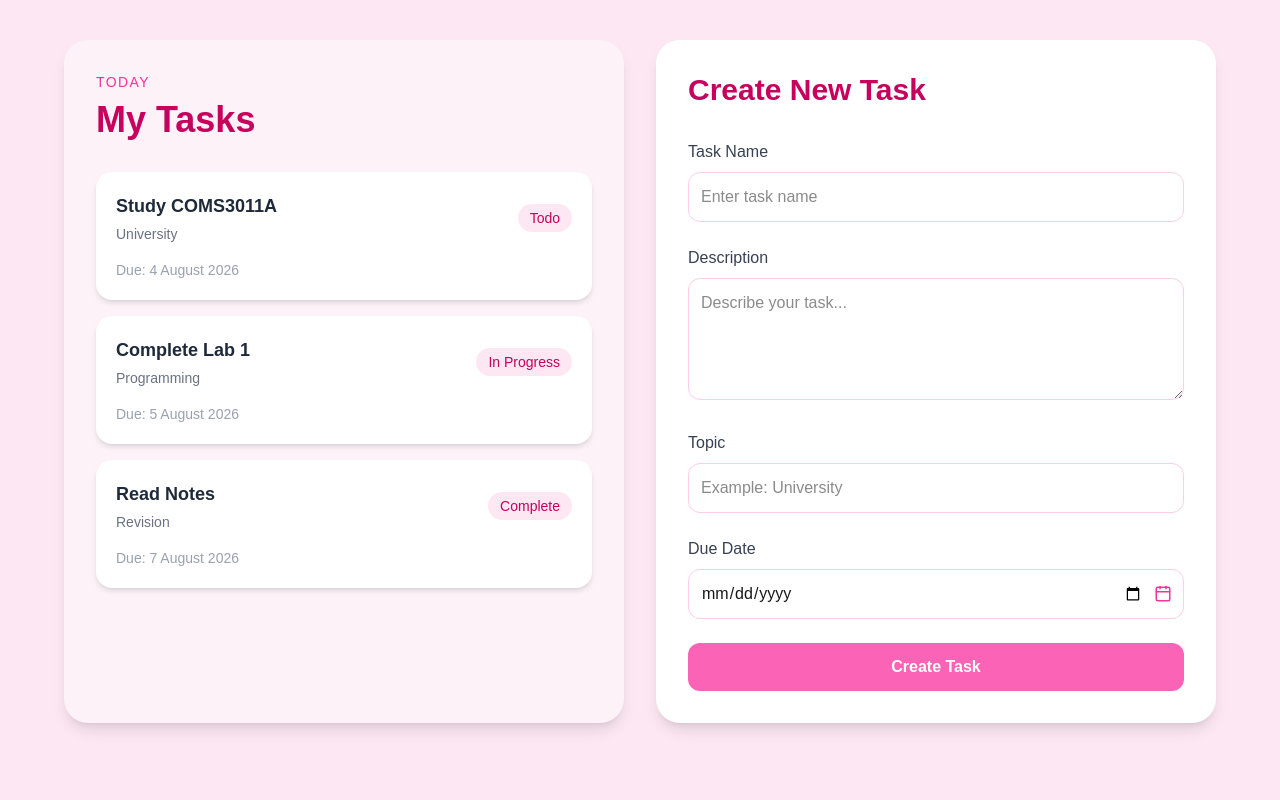
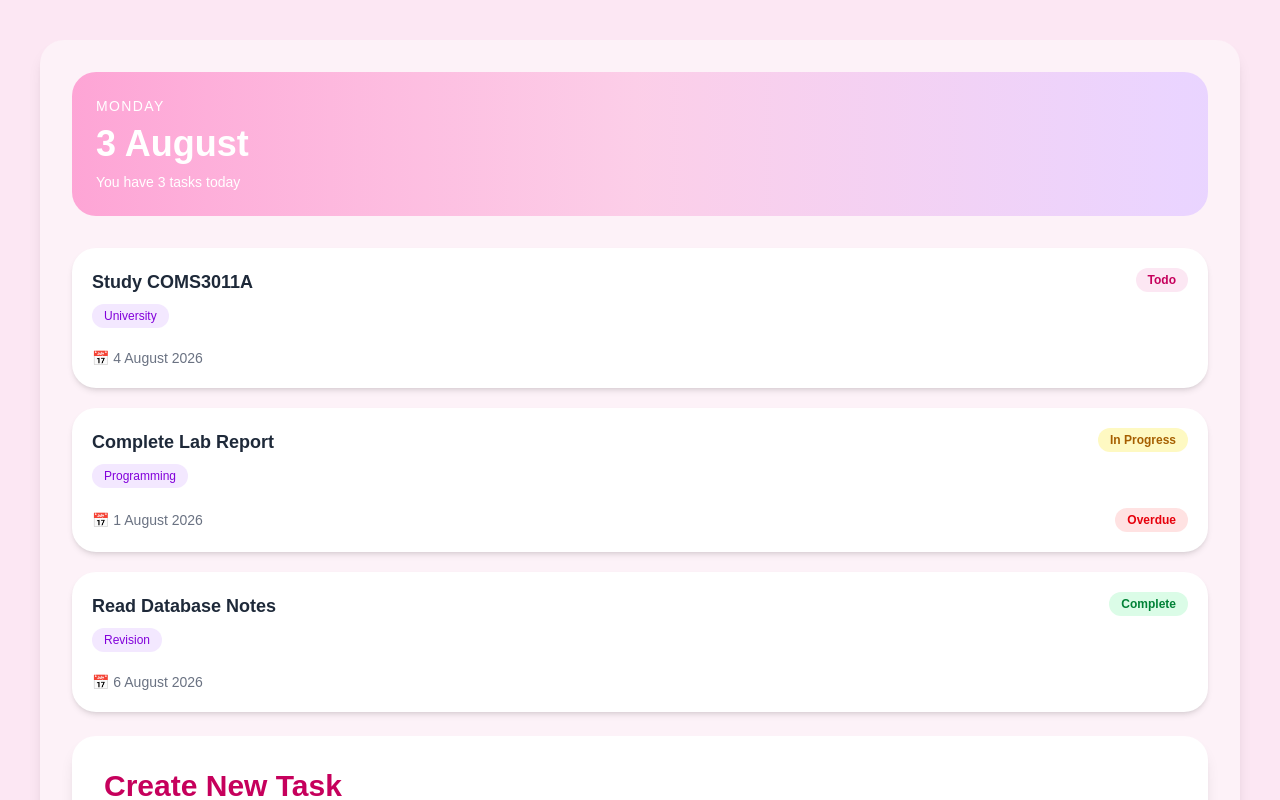
Before and after one commit to tyracodes/coms3011a-lab1, a Next.js app: page / in a window 1280 px wide. Shown: the top 800 px of the page. Built offline with nearby package versions, Linux system fonts and the light colour scheme.

Commit message:
Improve task cards with pastel styling and overdue indicator

```diff
--- a/app/page.tsx
+++ b/app/page.tsx
@@ -1,22 +1,21 @@
 import TaskForm from "../components/TaskForm";
 import TaskCard from "../components/TaskCard";
+
 export default function Home() {
   return (
     <main className="min-h-screen bg-pink-100 p-10">
-
-      <div className="mx-auto grid max-w-6xl gap-8 lg:grid-cols-2">
-
       <div className="rounded-3xl bg-pink-50 p-8 shadow-lg">
-
-  <p className="text-sm uppercase tracking-widest text-pink-500">
-    Today
+        <div className="mb-8 rounded-3xl bg-gradient-to-r from-pink-300 via-pink-200 to-purple-200 p-6 text-white">
+          <p className="text-sm uppercase tracking-widest">
+            Monday
           </p>
-
-  <h1 className="mb-8 mt-2 text-4xl font-bold text-pink-700">
-
-    My Tasks
-
+          <h1 className="mt-2 text-4xl font-bold">
+            3 August
           </h1>
+          <p className="mt-2 text-sm">
+            You have 3 tasks today
+          </p>
+        </div>
 
         <TaskCard
           title="Study COMS3011A"
@@ -26,25 +25,24 @@ export default function Home() {
         />
 
         <TaskCard
-    title="Complete Lab 1"
+          title="Complete Lab Report"
           topic="Programming"
-    dueDate="5 August 2026"
+          dueDate="1 August 2026"
           status="In Progress"
+          overdue
         />
 
         <TaskCard
-    title="Read Notes"
+          title="Read Database Notes"
           topic="Revision"
-    dueDate="7 August 2026"
+          dueDate="6 August 2026"
           status="Complete"
         />
 
+        <div className="mt-6">
+          <TaskForm />
         </div>
-
-        <TaskForm />
-
       </div>
-
     </main>
   );
 }
--- a/components/TaskCard.tsx
+++ b/components/TaskCard.tsx
@@ -2,7 +2,8 @@ type TaskCardProps = {
   title: string;
   topic: string;
   dueDate: string;
-  status: string;
+  status: "Todo" | "In Progress" | "Complete";
+  overdue?: boolean;
 };
 
 export default function TaskCard({
@@ -10,35 +11,53 @@ export default function TaskCard({
   topic,
   dueDate,
   status,
+  overdue = false,
 }: TaskCardProps) {
+
+  const statusColours = {
+    Todo: "bg-pink-100 text-pink-700",
+    "In Progress": "bg-yellow-100 text-yellow-700",
+    Complete: "bg-green-100 text-green-700",
+  };
+
   return (
-    <div className="mb-4 rounded-2xl bg-white p-5 shadow-md transition hover:shadow-lg">
+    <div className="mb-5 rounded-3xl bg-white p-5 shadow-md transition hover:shadow-xl">
 
-      <div className="flex items-center justify-between">
+      <div className="flex items-start justify-between">
 
         <div>
 
-          <h3 className="text-lg font-semibold text-gray-800">
+          <h3 className="text-lg font-bold text-gray-800">
             {title}
           </h3>
 
-          <p className="mt-1 text-sm text-gray-500">
+          <span className="mt-2 inline-block rounded-full bg-purple-100 px-3 py-1 text-xs font-medium text-purple-700">
             {topic}
-          </p>
+          </span>
 
         </div>
 
-        <span className="rounded-full bg-pink-100 px-3 py-1 text-sm font-medium text-pink-700">
+        <span
+          className={`rounded-full px-3 py-1 text-xs font-semibold ${statusColours[status]}`}
+        >
           {status}
         </span>
 
       </div>
 
-      <p className="mt-4 text-sm text-gray-400">
+      <div className="mt-5 flex items-center justify-between">
 
-        Due: {dueDate}
+        <p className="text-sm text-gray-500">
+          📅 {dueDate}
+        </p>
 
-      </p>
+        {overdue && (
+          <span className="rounded-full bg-red-100 px-3 py-1 text-xs font-semibold text-red-600">
+            Overdue
+          </span>
+        )}
+
+      </div>
 
     </div>
   );
```
Lines whose indentation alone changed are shown as unchanged.
